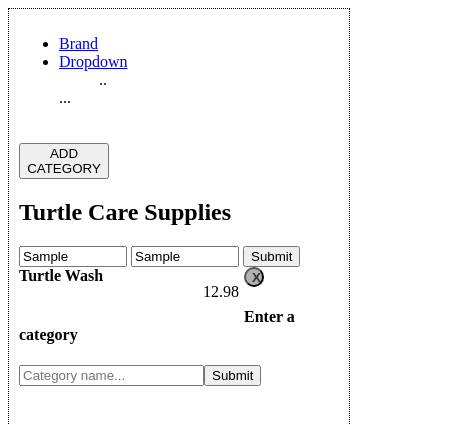
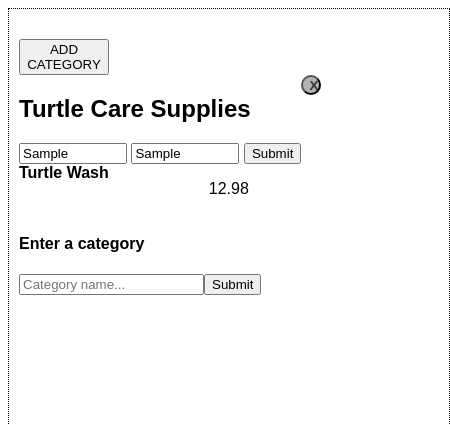
Before and after one commit to devon-malling/midterm-final-project, a plain HTML site: page index.html in a window 390 px wide. Both pictures are taken after typing "Sample", "Sample" into the empty fields and a click on the button "ADD CATEGORY". Shown: the top 424 px of the page, 450 px wide, since content can reach past the window. Drawn offline with nearby package versions, Linux system fonts and the light colour scheme.

Commit message:
Working on floating left/mobile

```diff
--- a/index.html
+++ b/index.html
@@ -9,7 +9,7 @@
   <body>
 
   <!-- NAVIGATION BAR IS HERE___________________________________________ -->
-    <ul class="nav nav-pills">
+  <!--   <ul class="nav nav-pills">
       <li role="presentation" class="active">
         <a href="#">Brand</a>
       </li>
@@ -22,7 +22,7 @@
         </ul>
       </li>
   ...
-    </ul>
+    </ul>  -->
     <!-- Button for adding class -->
   <button class="add-category-button">ADD CATEGORY</button>
 
@@ -31,7 +31,7 @@
 <!-- Here is the form for entering a new category -->
 <div id="templates">
   <form class="new-category">
-  <h4>Enter a category</h4>
+    <h4 class="enter-a-catagory" >Enter a category</h4>
     <input class="category-name" type="text" placeholder="Category name...">
     <input type="submit">
   </form>
@@ -44,9 +44,9 @@
   </div>
 
 <!--Here is the template for entering items in to a category  -->
-<div id="category-tpl">
+  <div id="category-with-items-tpl">
+          <form class="new-item-form">
           <h2 class="category-title">Title goes here</h2>
-        <form class="new-item-form">
               <input class="new-item-title" placeholder="Item Title...">
               <input class="new-item-cost" placeholder="Item Cost...">
               <input type="submit">
--- a/main.css
+++ b/main.css
@@ -2,10 +2,11 @@
 	display: none;
 }
 body {
-	width: 320px;
+	width: 420px;
 	height: 800px;
 	border: 1px dotted black;
 	padding: 10px;
+	font-family: sans-serif;
 }
 /*NAV BAR--------------------------------*/
 /*.nav-bar {
@@ -26,10 +27,19 @@ body {
 	margin-top: 20px;
 	width: 90px;
 }
+
 /*ENTER A CATEGORY INPUT*/
-.category-tpl {
+.new-category {
+	float: left;
+	clear: both;
+}
+
+/*Enter items form*/
+.new-item-form {
+	float: left;
 
 }
+
 /*ENTER ITEM AND COST INPUT*/
 .new-item-title {
 	width: 100px;
@@ -39,6 +49,7 @@ body {
 width: 100px;
 
 }
+
 /*USER DATA DISPLAYED*/
 #item-tpl {
 	border: 1px solid #1919A3;
@@ -63,4 +74,4 @@ width: 100px;
 }
 
 
-}
+/*}*/
--- a/main.js
+++ b/main.js
@@ -56,7 +56,7 @@ Category.prototype.removeItem = function (name) {
 // Category render method
 Category.prototype.render = function () {
 	if(this.el === undefined) {
-		this.el = $('#category-tpl')
+		this.el = $('#category-with-items-tpl')
 		.clone()
 		.attr('id', null);
 
```
Lines whose indentation alone changed are shown as unchanged.
